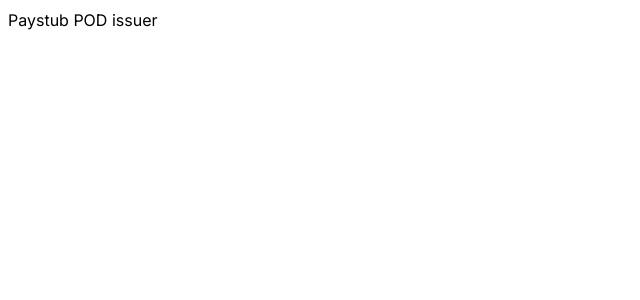
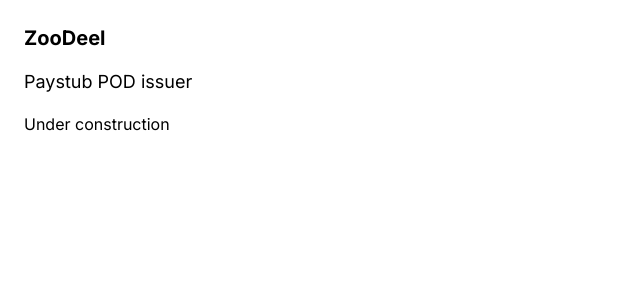
Before and after one commit to proofcarryingdata/zukyc, a Next.js app in the folder apps/pod-issuer-client/: page /deel in a window 1280 px wide. Shown: the top 300 px of the page, without its empty margins (0-640 px from the left). Built offline with nearby package versions, Linux system fonts and the light colour scheme.

Commit message:
update readme

```diff
--- a/apps/pod-issuer-client/app/deel/page.tsx
+++ b/apps/pod-issuer-client/app/deel/page.tsx
@@ -2,8 +2,10 @@
 
 export default function Deel() {
   return (
-    <main className="p-0 m-0 flex flex-col gap-2 h-screen max-h-screen">
-      <div className="flex gap-4 flex-1 p-2">Paystub POD issuer</div>
+    <main className="p-6 m-0 flex flex-col gap-4 h-screen max-h-screen">
+      <h1 className="text-xl font-bold">ZooDeel</h1>
+      <h2 className="text-lg">Paystub POD issuer</h2>
+      <p>Under construction</p>
     </main>
   );
 }
```
Also changed, not shown: 1 other file (tests, documents, lock files or other folders).
